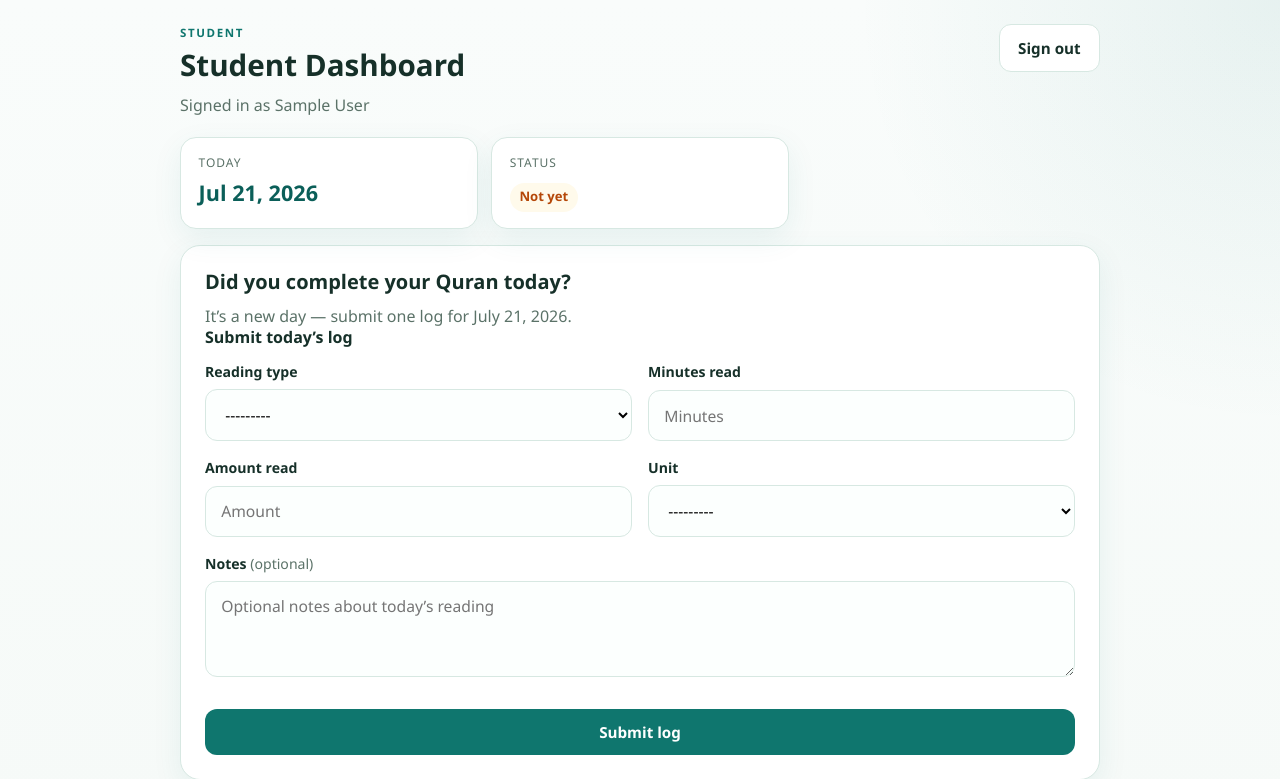
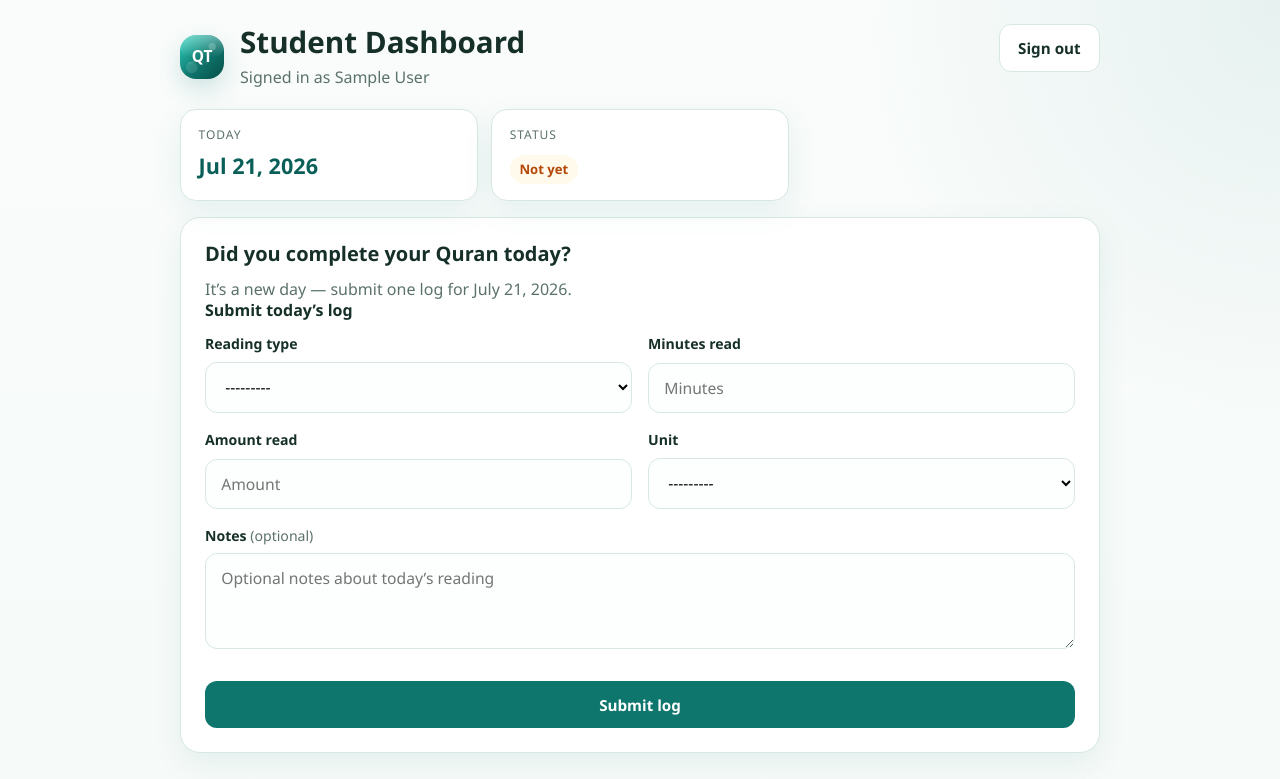
Before and after one commit to khxlid322722/quran-tracker, a Django app: page /dashboard/student/ in a window 1280 px wide. Shown: the top 779 px of the page. Run offline with Django 5.2, Linux system fonts and the light colour scheme; the visitor is signed in with stand-in values (Sample User, id 1); data that the repository does not hold is empty.

Commit message:
Redesign QT logo and brand UI across auth and dashboards.
Polished gradient QT icon for home screen, in-app logo mark, and ensure
admin bootstrap keeps khalid1 credentials synced on deploy.

```diff
--- a/core/management/commands/bootstrap_site.py
+++ b/core/management/commands/bootstrap_site.py
@@ -40,6 +40,9 @@ class Command(BaseCommand):
         admin.is_staff = True
         admin.is_superuser = True
         admin.is_active = True
+        admin.role = User.Role.TEACHER
+        admin.teacher_approved = False
+        admin.teacher = None
         admin.save()
         action = 'Created' if created else 'Updated'
         self.stdout.write(self.style.SUCCESS(f'{action} admin user "{admin_username}".'))
--- a/core/static/core/css/main.css
+++ b/core/static/core/css/main.css
@@ -97,6 +97,62 @@ body {
 
 .auth-card {
     padding: 2rem;
+}
+
+.brand-mark {
+    display: flex;
+    align-items: center;
+    gap: 1rem;
+    margin-bottom: 1.5rem;
+    padding: 0.85rem 1rem;
+    border-radius: 1rem;
+    background: linear-gradient(135deg, rgba(45, 212, 191, 0.12), rgba(15, 118, 110, 0.06));
+    border: 1px solid rgba(15, 118, 110, 0.12);
+}
+
+.brand-mark-compact {
+    margin-bottom: 0;
+    padding: 0;
+    border: none;
+    background: transparent;
+}
+
+.brand-mark-icon {
+    flex-shrink: 0;
+    border-radius: 1rem;
+    box-shadow: 0 10px 24px rgba(15, 118, 110, 0.18);
+}
+
+.brand-mark-title {
+    margin: 0;
+    font-size: 1.15rem;
+    font-weight: 800;
+    letter-spacing: -0.02em;
+    color: var(--primary-dark);
+}
+
+.brand-mark-subtitle {
+    margin: 0.2rem 0 0;
+    font-size: 0.88rem;
+    color: var(--muted);
+}
+
+.dashboard-title-row {
+    display: flex;
+    align-items: center;
+    gap: 1rem;
+}
+
+.dashboard-title-copy h1 {
+    margin-top: 0;
+}
+
+.dashboard-title-copy .subtitle {
+    margin-top: 0.35rem;
+}
+
+.auth-brand h1 {
+    margin-top: 0;
 }
 
 .auth-footer {
@@ -690,6 +746,15 @@ h2 {
         background: var(--success-bg);
     }
 
+    .brand-mark:not(.brand-mark-compact) {
+        background: linear-gradient(135deg, rgba(45, 212, 191, 0.08), rgba(15, 118, 110, 0.12));
+        border-color: rgba(45, 212, 191, 0.15);
+    }
+
+    .brand-mark-title {
+        color: #5eead4;
+    }
+
     .status-icon {
         background: rgba(0, 0, 0, 0.25);
     }
--- a/core/templates/core/login.html
+++ b/core/templates/core/login.html
@@ -6,11 +6,11 @@
 {% block content %}
 <div class="auth-shell">
     <div class="auth-card">
+        {% include "core/partials/brand_mark.html" with brand_subtitle="Daily reading, beautifully tracked" %}
+
         <div class="auth-brand">
-            <p class="eyebrow">Quran Tracker</p>
             <h1>Welcome back</h1>
             <p class="subtitle">Sign in to continue to your dashboard.</p>
-            <p class="help-note">Live app accounts are separate from local testing. Use the account you created on this site, or <a href="{% url 'core:signup' %}">sign up</a>.</p>
         </div>
 
         {% if form.non_field_errors %}
--- /dev/null
+++ b/core/templates/core/partials/brand_mark.html
@@ -0,0 +1,12 @@
+{% load static %}
+<div class="brand-mark{% if compact %} brand-mark-compact{% endif %}">
+    <img src="{% static 'core/img/logo-mark.svg' %}" alt="" class="brand-mark-icon" width="{% if compact %}44{% else %}56{% endif %}" height="{% if compact %}44{% else %}56{% endif %}">
+    {% if not compact %}
+        <div class="brand-mark-text">
+            <p class="brand-mark-title">Quran Tracker</p>
+            {% if brand_subtitle %}
+                <p class="brand-mark-subtitle">{{ brand_subtitle }}</p>
+            {% endif %}
+        </div>
+    {% endif %}
+</div>
--- a/core/templates/core/partials/dashboard_header.html
+++ b/core/templates/core/partials/dashboard_header.html
@@ -3,11 +3,15 @@
         {% if back_url %}
             <a href="{{ back_url }}" class="back-link">← Back</a>
         {% endif %}
-        <p class="eyebrow">{{ role_label }}</p>
-        <h1>{{ page_title }}</h1>
-        {% if subtitle %}
-            <p class="subtitle">{{ subtitle }}</p>
-        {% endif %}
+        <div class="dashboard-title-row">
+            {% include "core/partials/brand_mark.html" with brand_subtitle=role_label compact=True %}
+            <div class="dashboard-title-copy">
+                <h1>{{ page_title }}</h1>
+                {% if subtitle %}
+                    <p class="subtitle">{{ subtitle }}</p>
+                {% endif %}
+            </div>
+        </div>
     </div>
     <form method="post" action="{% url 'core:logout' %}">
         {% csrf_token %}
--- a/core/templates/core/signup.html
+++ b/core/templates/core/signup.html
@@ -6,8 +6,9 @@
 {% block content %}
 <div class="auth-shell auth-shell-wide">
     <div class="auth-card">
+        {% include "core/partials/brand_mark.html" with brand_subtitle="Join your class and start logging" %}
+
         <div class="auth-brand">
-            <p class="eyebrow">Quran Tracker</p>
             <h1>Create your account</h1>
             <p class="subtitle">Sign up as a student and join your class.</p>
         </div>
```
Also changed, not shown: core/static/core/img/apple-touch-icon.png, core/static/core/img/logo-mark.svg (added), core/static/core/manifest.webmanifest.
